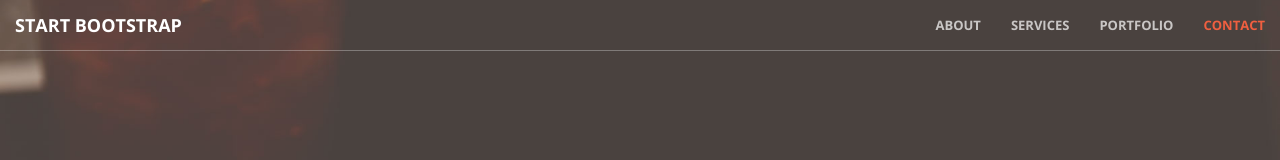
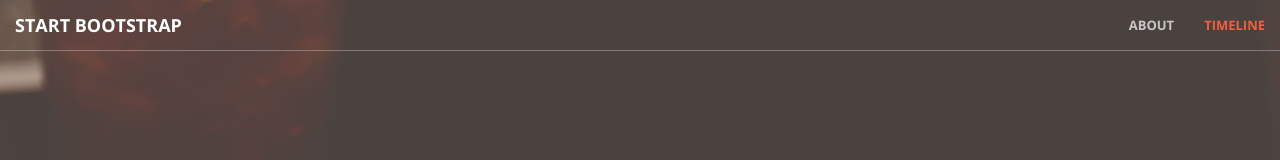
Before and after one commit to hashope7/muste.github.io, a plain HTML site: page index.html in a window 1280 px wide. Shown: the top 160 px of the page. Drawn offline with nearby package versions, Linux system fonts and the light colour scheme.

Commit message:
deleted uneccessary rows

```diff
--- a/index.html
+++ b/index.html
@@ -56,13 +56,7 @@
                         <a class="page-scroll" href="#about">About</a>
                     </li>
                     <li>
-                        <a class="page-scroll" href="#services">Services</a>
-                    </li>
-                    <li>
-                        <a class="page-scroll" href="#portfolio">Portfolio</a>
-                    </li>
-                    <li>
-                        <a class="page-scroll" href="#contact">Contact</a>
+                        <a class="page-scroll" href="#services">Timeline</a>
                     </li>
                 </ul>
             </div>
```
